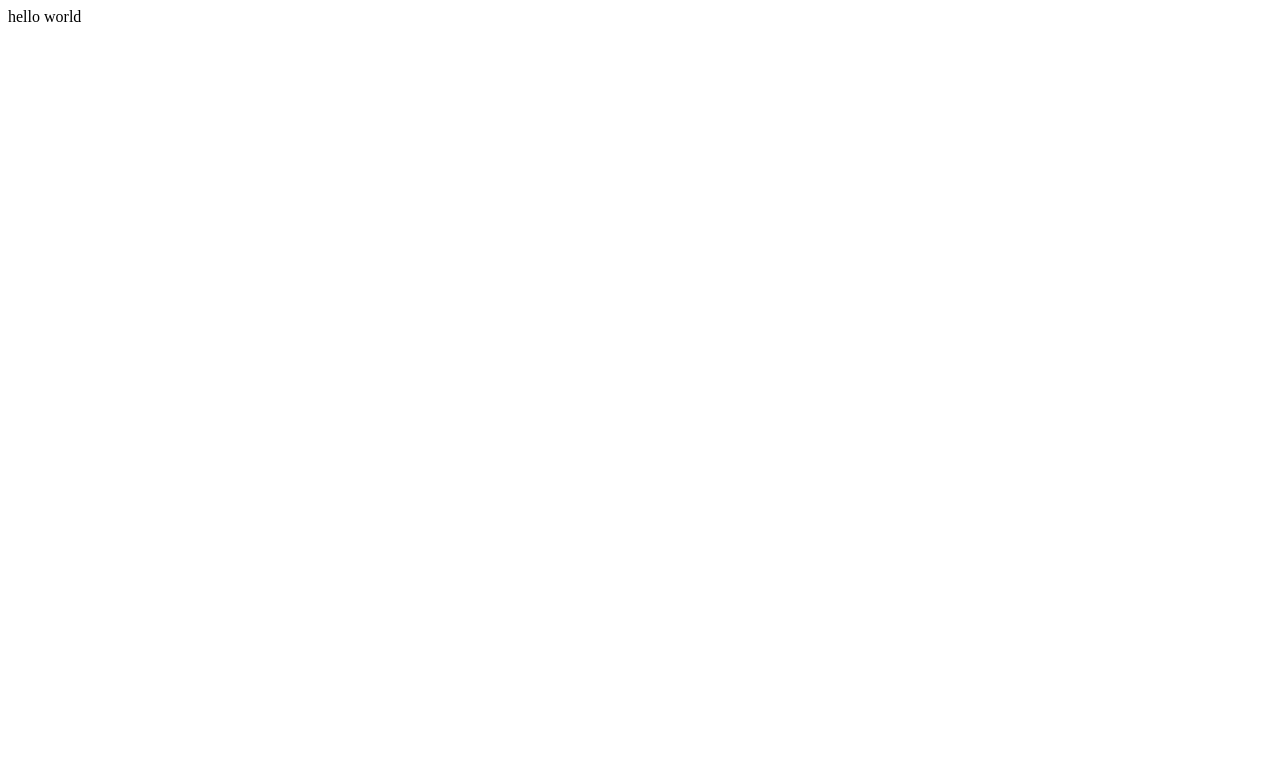
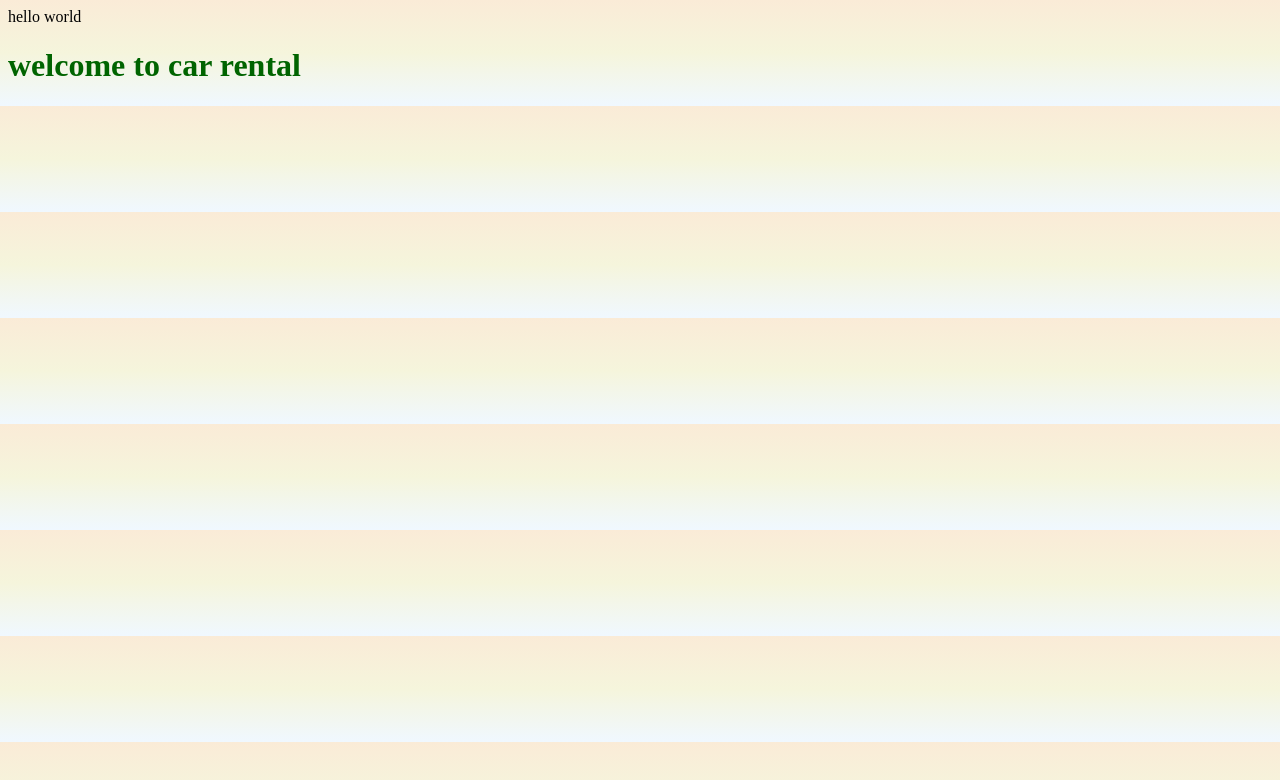
Before and after one commit to saikrithika0508/03_flexbox_car_rental, a plain HTML site: page index.html in a window 1280 px wide. Drawn offline with Linux system fonts and the light colour scheme.

Commit message:
added code into body color heading

```diff
--- a/css/style.css
+++ b/css/style.css
@@ -0,0 +1,7 @@
+body{
+    background: linear-gradient(antiquewhite, beige, aliceblue);
+}
+
+h1 {
+    color: darkgreen;
+}
--- a/index.html
+++ b/index.html
@@ -9,6 +9,8 @@
 </head>
 <body>
     hello world
+
+    <h1>welcome to car rental</h1>
     <script src="./js/script.js"></script>
 </body>
 </html>
--- a/js/script.js
+++ b/js/script.js
@@ -0,0 +1 @@
+console.log("hello");
```
